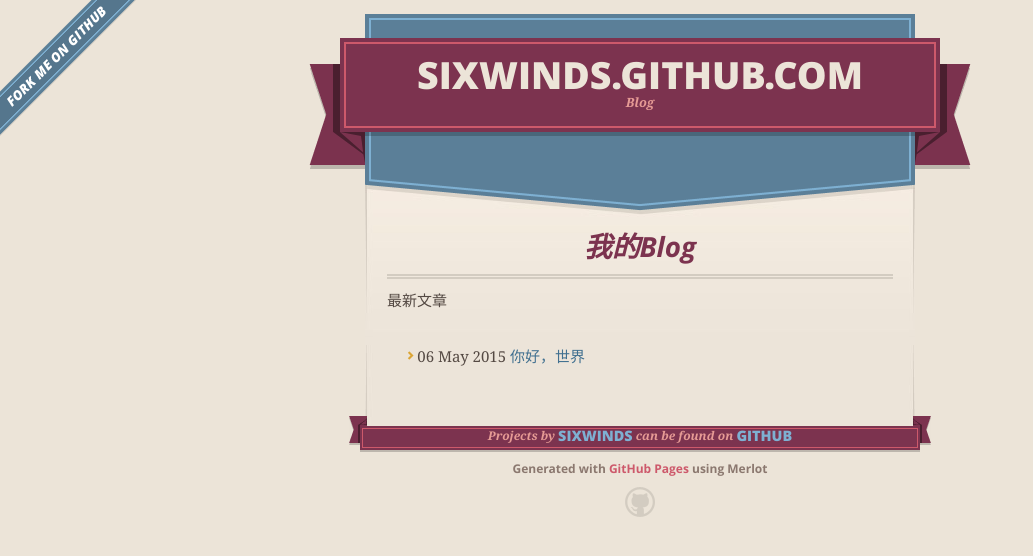
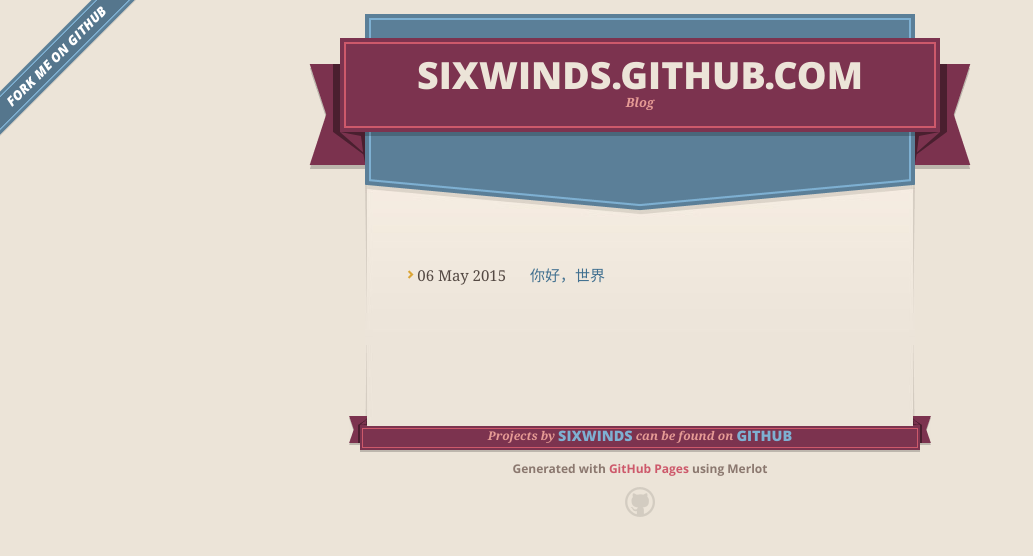
Before and after one commit to sixwinds/blog, a Jekyll site: the page built from index.html, in a window 1280 px wide. Shown: the top 556 px of the page, without its empty margins (0-1033 px from the left). Built offline with Jekyll 4.4.1, drawn with Linux system fonts in a browser that asks for light colours; nearby versions of some CDN libraries.

Commit message:
add padding to art name

```diff
--- a/index.html
+++ b/index.html
@@ -2,10 +2,8 @@
 layout: default
 title: 我的Blog
 ---
-<h2>{{ page.title }}</h2>
-<p>最新文章</p>
 <ul>
 {% for post in site.posts %}
-　　<li>{{ post.date | date_to_string }} <a href="{{ site.baseurl }}{{ post.url }}">{{ post.title }}</a></li>
+　　<li>{{ post.date | date_to_string }} <a href="{{ site.baseurl }}{{ post.url }}" style="padding-left: 20px;">{{ post.title }}</a></li>
 {% endfor %}
 </ul>
```
